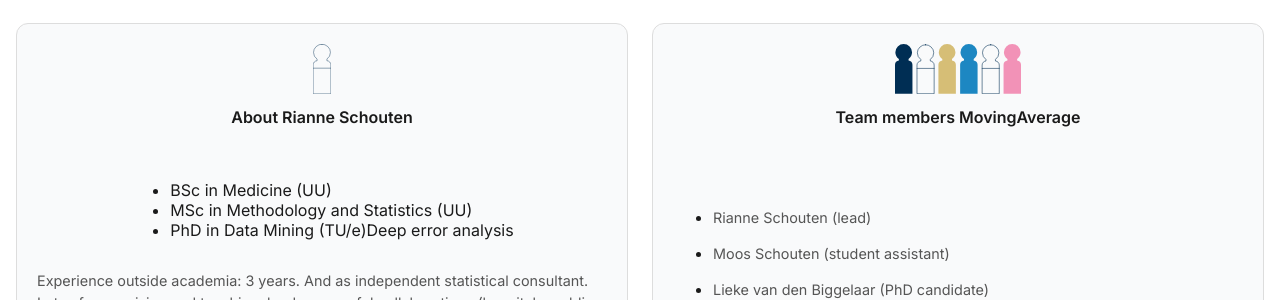
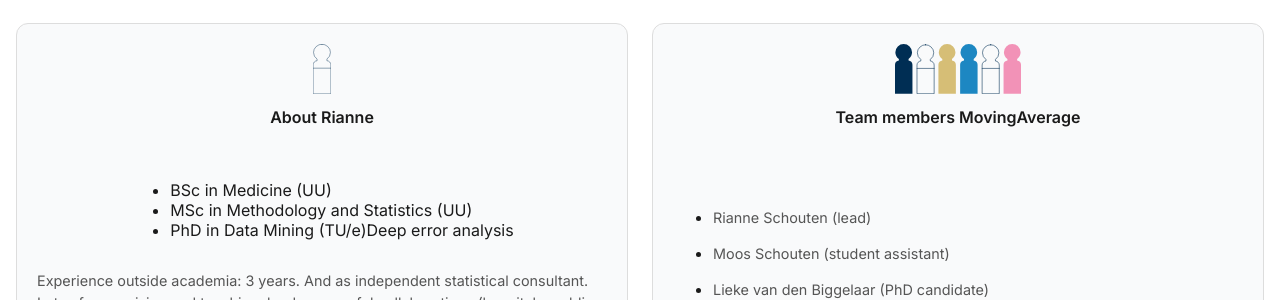
Before and after one commit to moving-average/moving-average.github.io, a Jekyll site: the page built from founder.markdown, in a window 1280 px wide and 900 px high, scrolled down 662 px. Shown: the part 153-453 px from the top of the window. Built offline with Jekyll 4.4.1, drawn with Linux system fonts in a browser that asks for light colours.

Commit message:
update website

```diff
--- a/_layouts/home.html
+++ b/_layouts/home.html
@@ -89,8 +89,11 @@
     {% endif %}
 
     {% if page.logos %}
+      {% assign first_logo = page.logos[0] %}
+      {% assign is_single_iframe = page.logos | size == 1 and first_logo.iframe %}
+
       <section class="logos-section">
-      <div class="logos-wrapper {% if page.logos.size == 1 and page.logos[0].iframe %}single-iframe{% endif %}">
+        <div class="logos-wrapper {% if is_single_iframe %}single-iframe{% endif %}">
           {% for logo in page.logos limit:3 %}
           <div class="logo-item">
             {% if logo.iframe %}
@@ -106,6 +109,7 @@
         </div>
       </section>
     {% endif %}
+
 
     {% if page.info_blocks_reversed %}
     <section class="double-info-section">
--- a/founder.markdown
+++ b/founder.markdown
@@ -19,7 +19,7 @@ testimonials:
     skew: skew-right
 
 cards:
-  - title: About Rianne Schouten
+  - title: About Rianne
     image: /assets/img/wit.svg
     extra_image_center: /assets/img/logo_eindhoven.svg
     extra_image_center_width: 100%
--- a/usecase2.markdown
+++ b/usecase2.markdown
@@ -28,7 +28,6 @@ testimonials:
 
 logos:
   - iframe: https://algebrakit.com/
-    width: 900px;
 ---
 
 ## Quality control of math exercises
```
Lines whose indentation alone changed are shown as unchanged.
